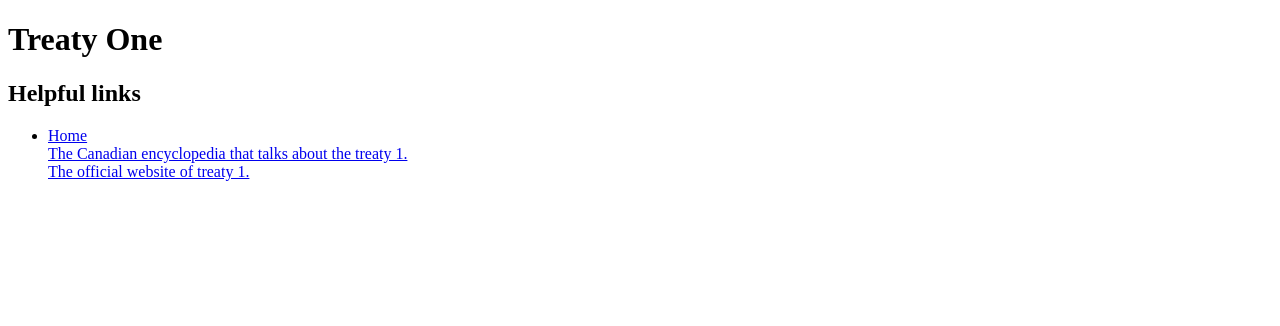
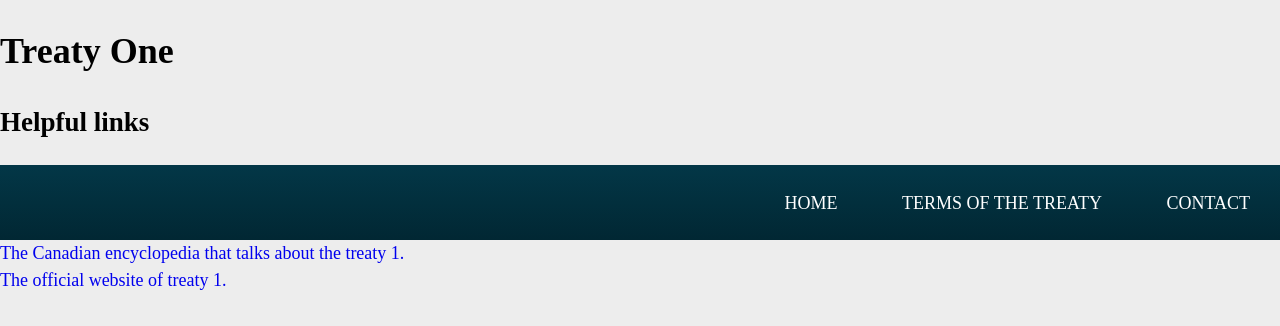
Before and after one commit to jackhamster12/First-Nation-project-CSS, a plain HTML site: page terms-of-the-treaty.html in a window 1280 px wide. Drawn offline with Linux system fonts and the light colour scheme.

Commit message:
New Commit

```diff
--- a/stylesheets/style.css
+++ b/stylesheets/style.css
@@ -22,6 +22,11 @@ body {
   font-size: sans-serif;
   font-size: 1.8rem;
   background-color: #ededed;
+}
+
+a {
+  text-decoration: none;
+  cursor: pointer;
 }
 
 nav {
@@ -56,13 +61,11 @@ nav li a {
   text-decoration: none;
 }
 
-nav li a:hover {
+nav li a:hover,
+nav li a:focus {
   color: #ff8c69;
   transition: all 0.4s ease 0s;
 }
 .content-items {
   width: 100%;
 }
-a {
-  text-decoration: none;
-}
--- a/terms-of-the-treaty.html
+++ b/terms-of-the-treaty.html
@@ -7,6 +7,10 @@
       name="viewport"
       content="width=device-width, initial-scale=1.0" />
     <title>Helpful links</title>
+    <link
+      rel="stylesheet"
+      type="text/css"
+      href="stylesheets/style.css" />
   </head>
   <body>
     <header>
@@ -21,22 +25,26 @@
         <li>
           <a href="index.html">Home</a>
         </li>
-        <l1>
-          <a
-            href="https://www.thecanadianencyclopedia.ca/en/article/treaties-1-and-2"
-            target="_blank"
-            >The Canadian encyclopedia that talks about the treaty
-            1.</a
-          >
-          <br />
-          <a href="https://treaty1.ca/" target="_blank"
-            >The official website of treaty 1.</a
-          >
-          <p></p>
-        </l1>
+        <li>
+          <a href="terms-of-the-treaty.html">Terms of the Treaty</a>
+        </li>
+        <li>
+          <a href="#">Contact</a>
+        </li>
       </ul>
     </nav>
-    <p></p>
+    <main></main>
     <!--This is my main-->
+    <footer>
+      <a
+        href="https://www.thecanadianencyclopedia.ca/en/article/treaties-1-and-2"
+        target="_blank"
+        >The Canadian encyclopedia that talks about the treaty 1.</a
+      >
+      <br />
+      <a href="https://treaty1.ca/" target="_blank"
+        >The official website of treaty 1.</a
+      >
+    </footer>
   </body>
 </html>
```
